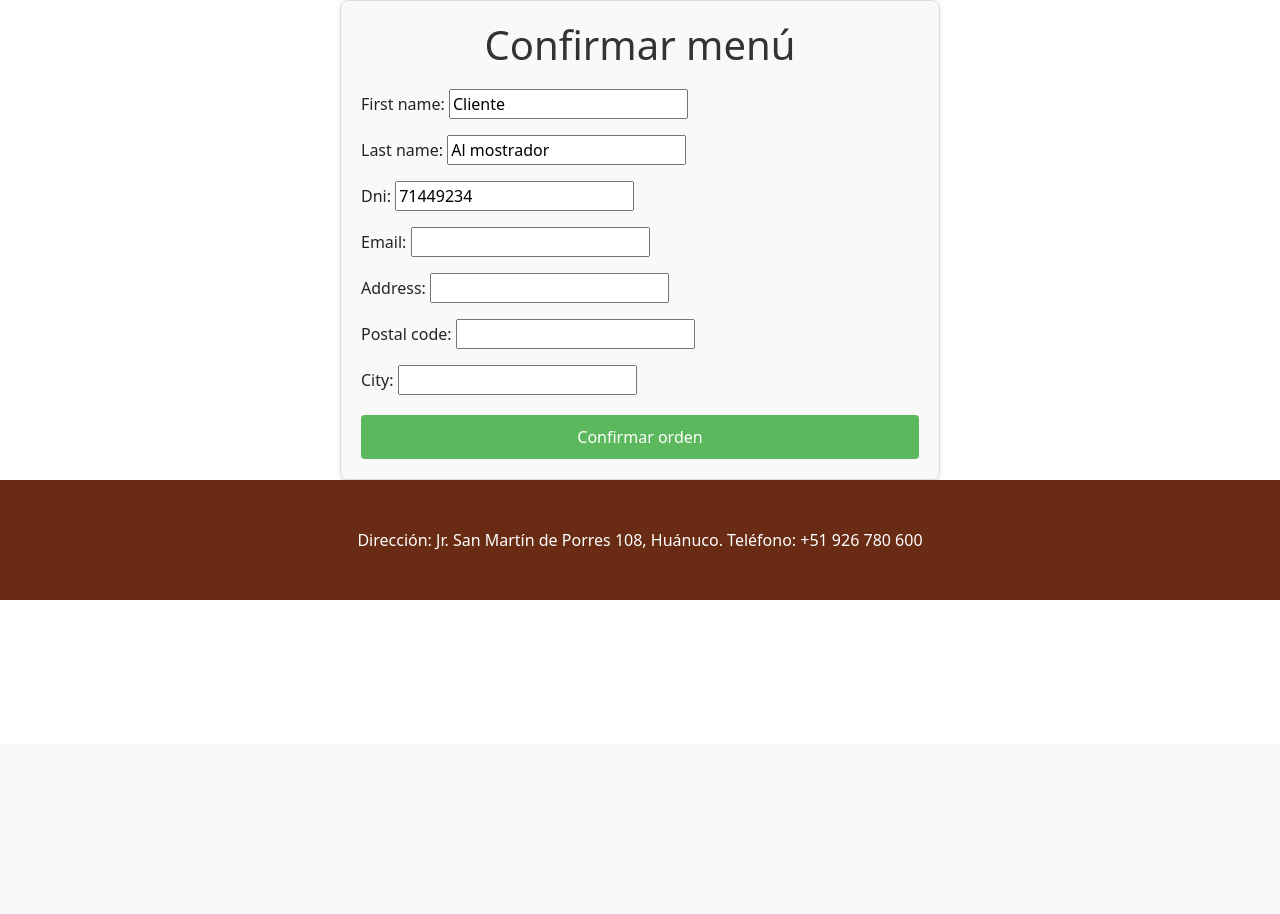
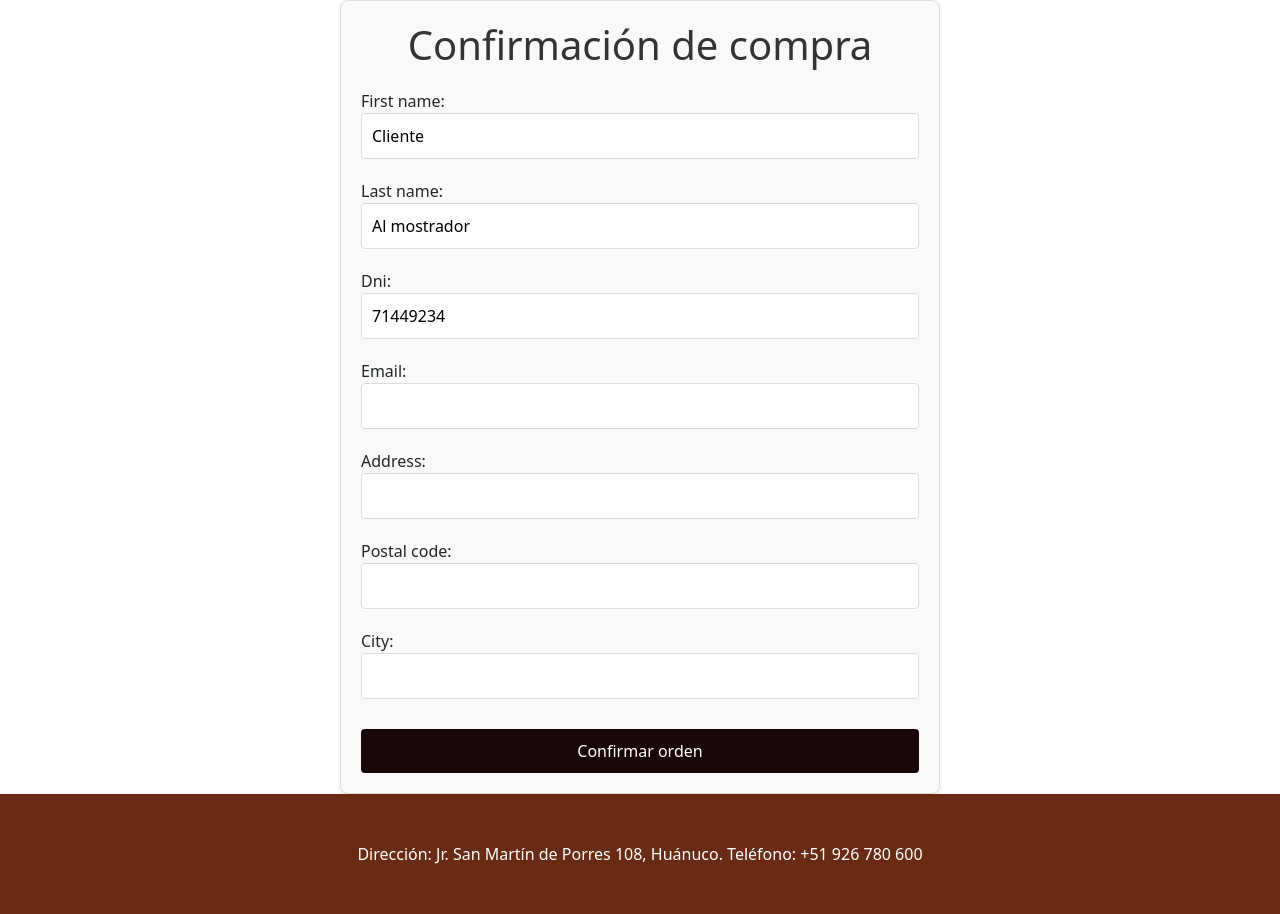
Before and after one commit to LorenzoFerreyra/ecommerce-tienda, a Django app: page /order_create/ in a window 1280 px wide. Shown: the part 56-970 px from the top of the page. Before the commit the page ends 656 px from the top, so only its background shows below. Run offline with Django 4.2, Linux system fonts and the light colour scheme; some libraries are stand-ins or nearby versions.

Commit message:
Update
oreR_create

```diff
--- a/cart/templates/order_create.html
+++ b/cart/templates/order_create.html
@@ -10,12 +10,35 @@
         border-radius: 8px;
         background-color: #f9f9f9;
         box-shadow: 0 2px 4px rgba(0, 0, 0, 0.1);
+        text-align: justify;
     }
+
     h1 {
         text-align: center;
         color: #333;
         margin-bottom: 20px;
     }
+
+    form {
+        text-align: left; /* Para alinear el texto del formulario a la izquierda */
+    }
+
+    form p {
+        margin-bottom: 10px;
+    }
+
+    form input[type="text"],
+    form input[type="email"],
+    form input[type="password"],
+    form input[type="number"] {
+        width: 100%;
+        padding: 10px;
+        margin-bottom: 10px;
+        border: 1px solid #ddd;
+        border-radius: 4px;
+        box-sizing: border-box;
+    }
+
     button {
         display: block;
         width: 100%;
@@ -23,22 +46,23 @@
         margin-top: 20px;
         border: none;
         border-radius: 4px;
-        background-color: #5cb85c;
+        background-color: #190707;
         color: white;
         font-size: 16px;
         cursor: pointer;
     }
+
     button:hover {
         background-color: #4cae4c;
     }
 </style>
 
 <div class="form-container">
-    <h1>Confirmar menú</h1>
+    <h1>Confirmación de compra</h1>
     <form method="post">
-      {% csrf_token %}
-      {{ form.as_p }}
-      <button type="submit">Confirmar orden</button>
+        {% csrf_token %}
+        {{ form.as_p }}
+        <button type="submit">Confirmar orden</button>
     </form>
 </div>
 {% endblock %}
```
